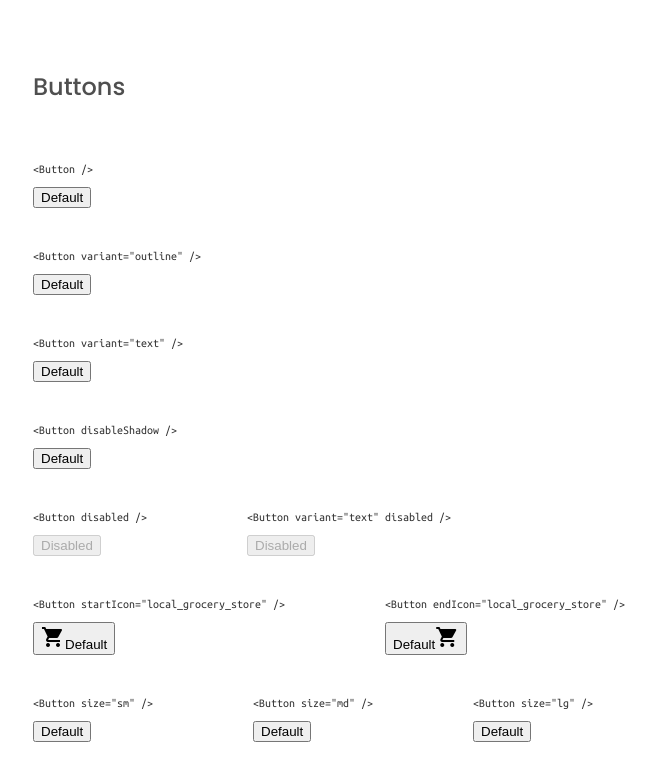
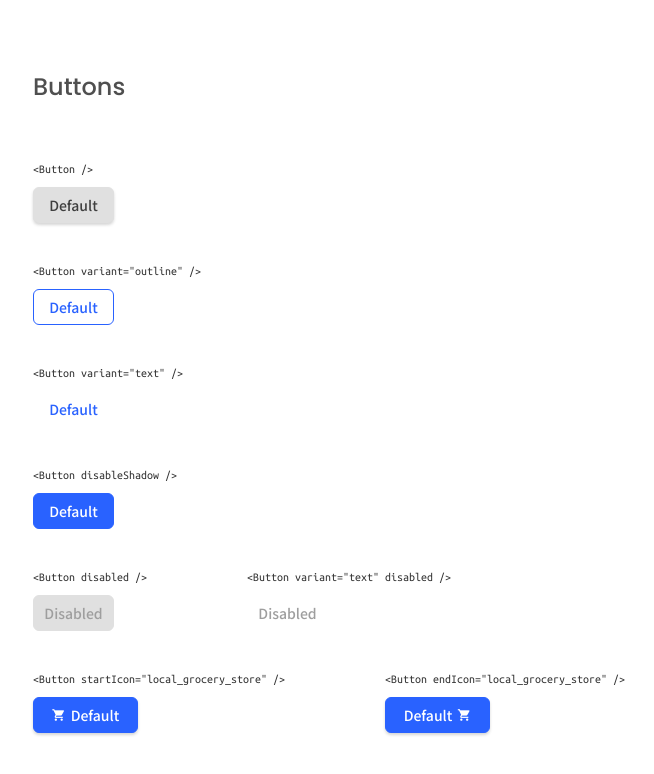
Before and after one commit to yisu-kim/dev-challenges, a React (Create React App) app in the folder button-component/: page / in a window 1280 px wide. Shown: the top 774 px of the page, without its empty margins (50-704 px from the left). Built offline with nearby package versions, Linux system fonts and the light colour scheme.

Commit message:
[#24] Button CSS 작성
- 주어진 디자인대로 Buttton component CSS 작성
- icon 관련 props 변경

Resolves #24

```diff
--- a/button-component/src/components/Button.css
+++ b/button-component/src/components/Button.css
@@ -1,41 +1,142 @@
+:root {
+  --disabled-color: #9e9e9e;
+
+  --text-black-color: #3f3f3f;
+  --text-white-color: #ffffff;
+
+  --default-color: #e0e0e0;
+  --default-hover-color: #aeaeae;
+
+  --primary-color: #2962ff;
+  --primary-hover-color: #0039cb;
+  --primary-variant-color: rgba(41, 98, 255, 0.1);
+
+  --secondary-color: #455a64;
+  --secondary-hover-color: #1c313a;
+
+  --danger-color: #d32f2f;
+  --danger-hover-color: #9a0007;
+}
+
 button {
+  border: none;
+  border-radius: 6px;
+  box-shadow: 0px 2px 3px rgba(51, 51, 51, 0.2);
+  font: 500 14px/20px "Noto Sans JP", sans-serif;
+  display: inline-flex;
+  justify-content: center;
+  align-items: center;
 }
 
 button:disabled {
+  box-shadow: none;
+  color: var(--disabled-color);
+}
+
+.disableShadow {
+  box-shadow: none;
+}
+
+.icon {
+  width: 105px;
+}
+
+.material-icons {
+  font-size: 14px;
+}
+
+.icon--startIcon {
+  margin-right: 5px;
+}
+
+.icon--endIcon {
+  margin-left: 5px;
+}
+
+.size--sm {
+  min-width: 73px;
+  height: 32px;
+}
+
+.size--md {
+  min-width: 81px;
+  height: 36px;
+}
+
+.size--lg {
+  min-width: 93px;
+  height: 42px;
+}
+
+.color--default {
+  background: var(--default-color);
+  border: 1px solid var(--default-color);
+  color: var(--text-black-color);
+}
+
+.color--default:hover:enabled,
+.color--default:focus:enabled {
+  background: var(--default-hover-color);
+}
+
+.color--primary {
+  background: var(--primary-color);
+  border: 1px solid var(--primary-color);
+  color: var(--text-white-color);
+}
+
+.color--primary:hover:enabled,
+.color--primary:focus:enabled {
+  background: var(--primary-hover-color);
+}
+
+.color--secondary {
+  background: var(--secondary-color);
+  border: 1px solid var(--secondary-color);
+  color: var(--text-white-color);
+}
+
+.color--secondary:hover:enabled,
+.color--secondary:focus:enabled {
+  background: var(--secondary-hover-color);
+}
+
+.color--danger {
+  background: var(--danger-color);
+  border: 1px solid var(--danger-color);
+  color: var(--text-white-color);
+}
+
+.color--danger:hover:enabled,
+.color--danger:focus:enabled {
+  background: var(--danger-hover-color);
 }
 
 .variant--outline {
+  background: inherit;
+  box-shadow: none;
+}
+
+.variant--outline.color--primary {
+  color: var(--primary-color);
+}
+
+.variant--outline:hover:enabled.color--primary,
+.variant--outline:focus:enabled.color--primary {
+  background: var(--primary-variant-color);
 }
 
 .variant--text {
+  background: inherit;
+  border: none;
+  box-shadow: none;
 }
 
-.disableShadow {
+.variant--text.color--primary {
+  color: var(--primary-color);
 }
 
-.icon--startIcon {
+.variant--text:hover:enabled.color--primary,
+.variant--text:focus:enabled.color--primary {
+  background: var(--primary-variant-color);
 }
-
-.icon--endIcon {
-}
-
-.size--sm {
-}
-
-.size--md {
-}
-
-.size--lg {
-}
-
-.color--default {
-}
-
-.color--primary {
-}
-
-.color--secondary {
-}
-
-.color--danger {
-}
--- a/button-component/src/components/Button.js
+++ b/button-component/src/components/Button.js
@@ -16,13 +16,15 @@ function Button({
     (disableShadow ? ` disableShadow` : "") +
     (size ? ` size--${size}` : " size--md") +
     (color ? ` color--${color}` : " color--default") +
-    (startIcon ? ` icon icon--startIcon` : "") +
-    (endIcon ? ` icon icon--endIcon` : "");
+    (startIcon || endIcon ? ` icon` : "");
+  const iconClassName =
+    (startIcon ? ` material-icons icon--startIcon` : "") +
+    (endIcon ? ` material-icons icon--endIcon` : "");
   return (
     <button className={className} disabled={disabled ? "disabled" : ""}>
-      {startIcon ? <i className="material-icons">{startIcon}</i> : ""}
+      {startIcon ? <i className={iconClassName}>{startIcon}</i> : ""}
       {innerText ? innerText : "Default"}
-      {endIcon ? <i className="material-icons">{endIcon}</i> : ""}
+      {endIcon ? <i className={iconClassName}>{endIcon}</i> : ""}
     </button>
   );
 }
```
